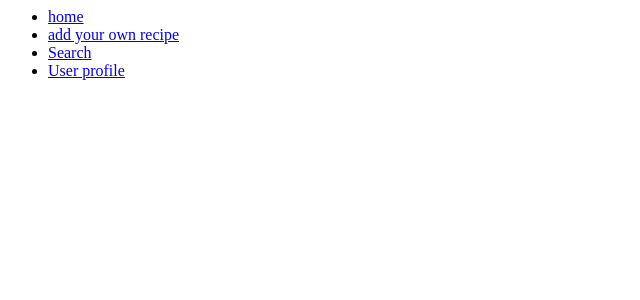
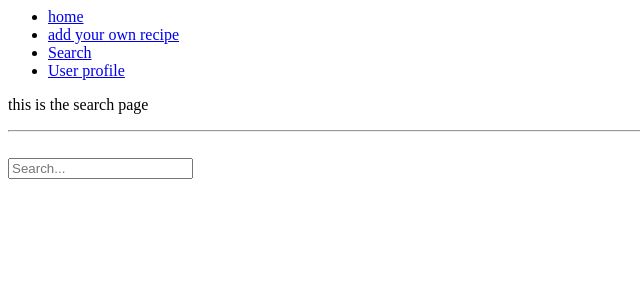
Before and after one commit to a-hegarty/INTRA_Project, a Django app: template Good_Health_Wellbeing/templates/search.html in a window 1280 px wide. Shown: the top 300 px of the page, without its empty margins (0-640 px from the left). Run offline with Django 5.2, Linux system fonts and the light colour scheme; the template is opened without the code that fills it, so the values that code supplies are empty.

Commit message:
added search bar into search page

```diff
--- a/Good_Health_Wellbeing/templates/profile.html
+++ b/Good_Health_Wellbeing/templates/profile.html
@@ -1,4 +1,5 @@
 <!--profile.html-->
 {% extends "base.html" %}
 {% block content %}
+<p>this is the profile page</p>
 {% endblock %}
--- a/Good_Health_Wellbeing/templates/search.html
+++ b/Good_Health_Wellbeing/templates/search.html
@@ -1,4 +1,8 @@
 <!--search.html-->
 {% extends "base.html" %}
 {% block content %}
+<p>this is the search page</p>
+<hr>
+<br>
+<input type="text" placeholder="Search...">
 {% endblock %}
```
